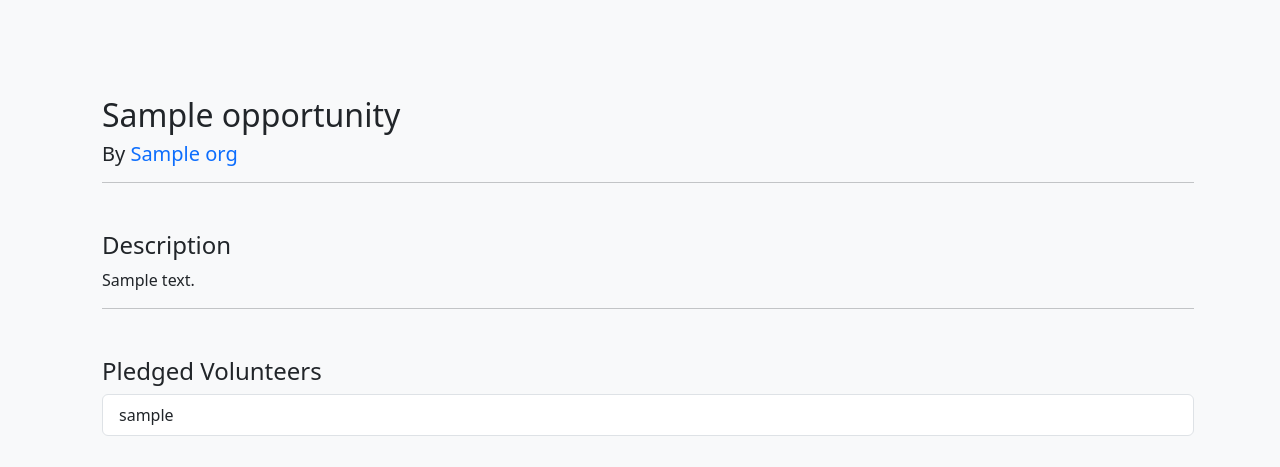
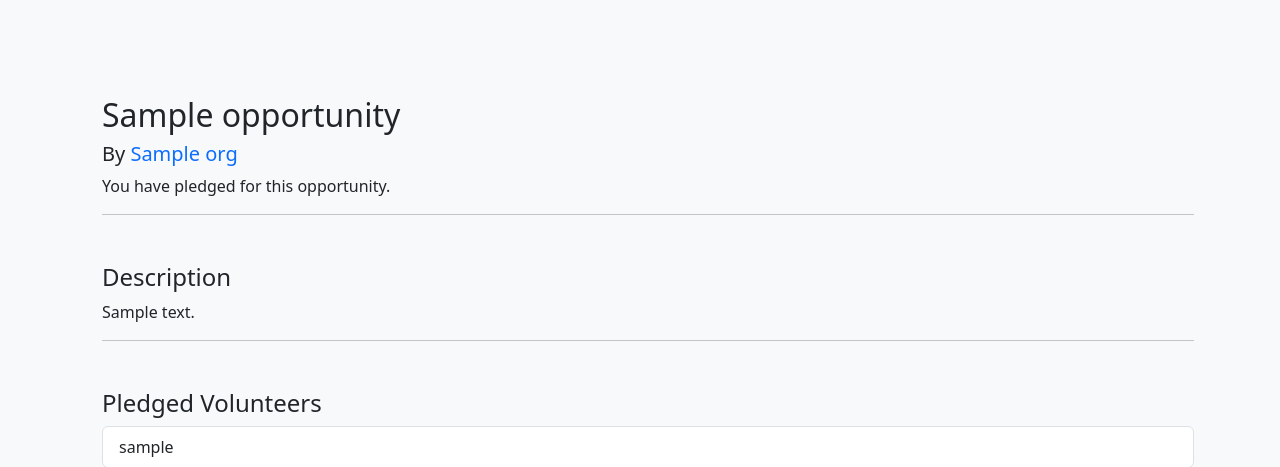
Before and after one commit to Savern02/HackOKState, a Flask app: page /opportunities/1 in a window 1280 px wide. Shown: the part 54-521 px from the top of the page. Run offline with Flask 3, Linux system fonts and the light colour scheme; a user stored in the database is signed in; tables that the repository leaves empty hold one stand-in row (values such as "Sample post").

Commit message:
Finished pledge functionality
Finished the pledge functionality. Users can pledge to individual opportunities, the pledges to each opportunity can be seen on each opp_detail page, and the the pledges that a user has made can be seen in their profile.

```diff
--- a/app/models.py
+++ b/app/models.py
@@ -160,6 +160,16 @@ class Opportunity(db.Model):
 	def get_pledged_users(self):
 		return User.query.join(Pledge, Pledge.user_id == User.user_id).filter(Pledge.opp_id == self.opp_id).all()
 
+	def is_pledged_by(self, user):
+		pledge = Pledge.query.filter_by(opp_id=self.opp_id, user_id=user.user_id).first()
+		return pledge is not None
+
+	def add_pledged_user(self, user):
+		if not self.is_pledged_by(user):
+			new_pledge = Pledge(opp_id=self.opp_id, user_id=user.user_id)
+			db.session.add(new_pledge)
+			db.session.commit()
+
 class Scrape(db.Model):
 	__tablename__ = 'scrape'
 	scrape_id = db.Column(db.Integer, primary_key=True)
--- a/app/opportunity.py
+++ b/app/opportunity.py
@@ -34,6 +34,8 @@ def opp_detail(opp_id):
         Opportunity.opp_id == opp_id, Pledge.user_id == current_user.user_id).count() > 0 if current_user.is_authenticated else False
     return render_template('opp_detail.html', opportunity=opportunity, user_is_pledged=user_is_pledged)
 
+
+@opportunity_bp.route('/opportunities/<int:opp_id>/pledge', methods=['POST'])
 def pledge(opp_id):
     opportunity = Opportunity.query.get_or_404(opp_id)
     if not opportunity.is_pledged_by(current_user):
--- a/app/templates/create-opportunity.html
+++ b/app/templates/create-opportunity.html
@@ -26,7 +26,6 @@
             <button type="submit">Submit</button>
             </form>
         </div>
-        <button type="submit">Submit</button>
     </form>
 </h1>
 
--- a/app/templates/opp_detail.html
+++ b/app/templates/opp_detail.html
@@ -6,7 +6,17 @@
 <div class="container mt-5 mx-2">
     <h2> {{ opportunity.title }} </h2>
     <h5> By <a href="{{ url_for('org.org_detail', org_id=opportunity.org_id) }}">{{ opportunity.get_org().org_name }}</a></h5>
+    <form method="post" action="{{ url_for('opportunity.pledge', opp_id=opportunity.opp_id) }}">
+        {% if current_user.is_authenticated and not opportunity.is_pledged_by(current_user) %}
+            <button type="submit" class="btn btn-primary">Pledge for Opportunity</button>
+        {% elif current_user.is_authenticated and opportunity.is_pledged_by(current_user) %}
+            <p>You have pledged for this opportunity.</p>
+        {% else %}
+            <p><a href="{{ url_for('auth.login') }}">Log in</a> to join this organization.</p>
+        {% endif %}
+    </form>
     <hr>
+
     <section class="mt-5">
         <h4>Description</h4>
         <p> {{ opportunity.description }} </p>
@@ -16,7 +26,7 @@
         <h4>Pledged Volunteers</h4>
         <div class="list-group">
         {% for user in opportunity.get_pledged_users() %}
-            <a href="{{ url_for('user.user_detail', user_id=user.user_id) }}" class="list-group-item list-group-item-action">{{ user.username }}</a>
+            <a href="{{ url_for('users.user_profile', username=user.username) }}" class="list-group-item list-group-item-action">{{ user.username }}</a>
         {% else %}
             <p>No volunteers have pledged for this opportunity yet.</p>
         {% endfor %}
--- a/app/templates/profile.html
+++ b/app/templates/profile.html
@@ -38,7 +38,7 @@
     {% for pledge in user.get_pledges() %}
         <p>
             Pledged to <a href="{{ url_for('org.org_detail', org_id=pledge.opportunity.org.org_id) }}">{{ pledge.opportunity.org.org_name }}</a> for opportunity
-            <a href="{{ url_for('opportunities.opportunity_detail', opportunity_id=pledge.opportunity.opp_id) }}" >{{ pledge.opportunity.title }}</a>
+            <a href="{{ url_for('opportunity.opp_detail', opp_id=pledge.opportunity.opp_id) }}" >{{ pledge.opportunity.title }}</a>
         </p>
     {% endfor %}
 </section>
```
